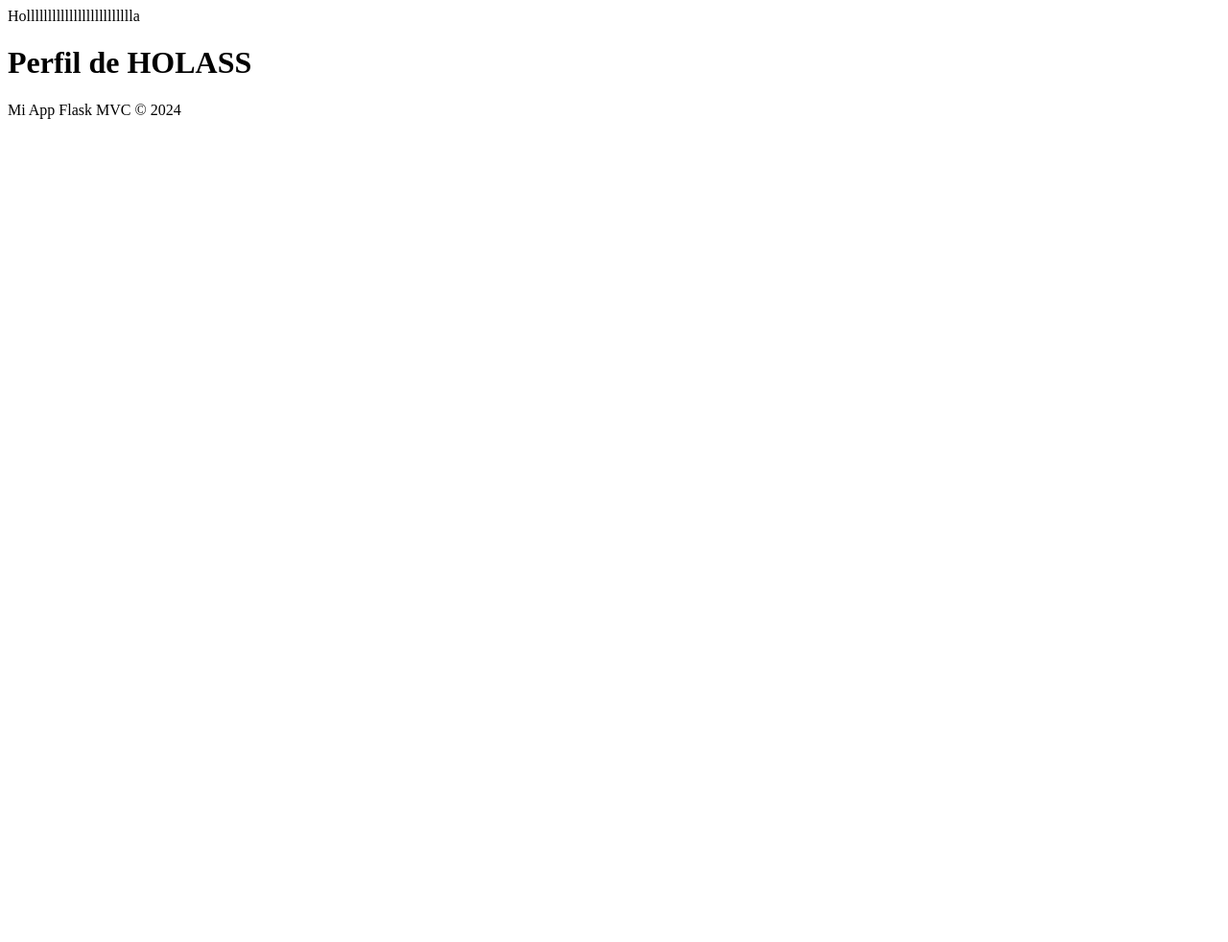
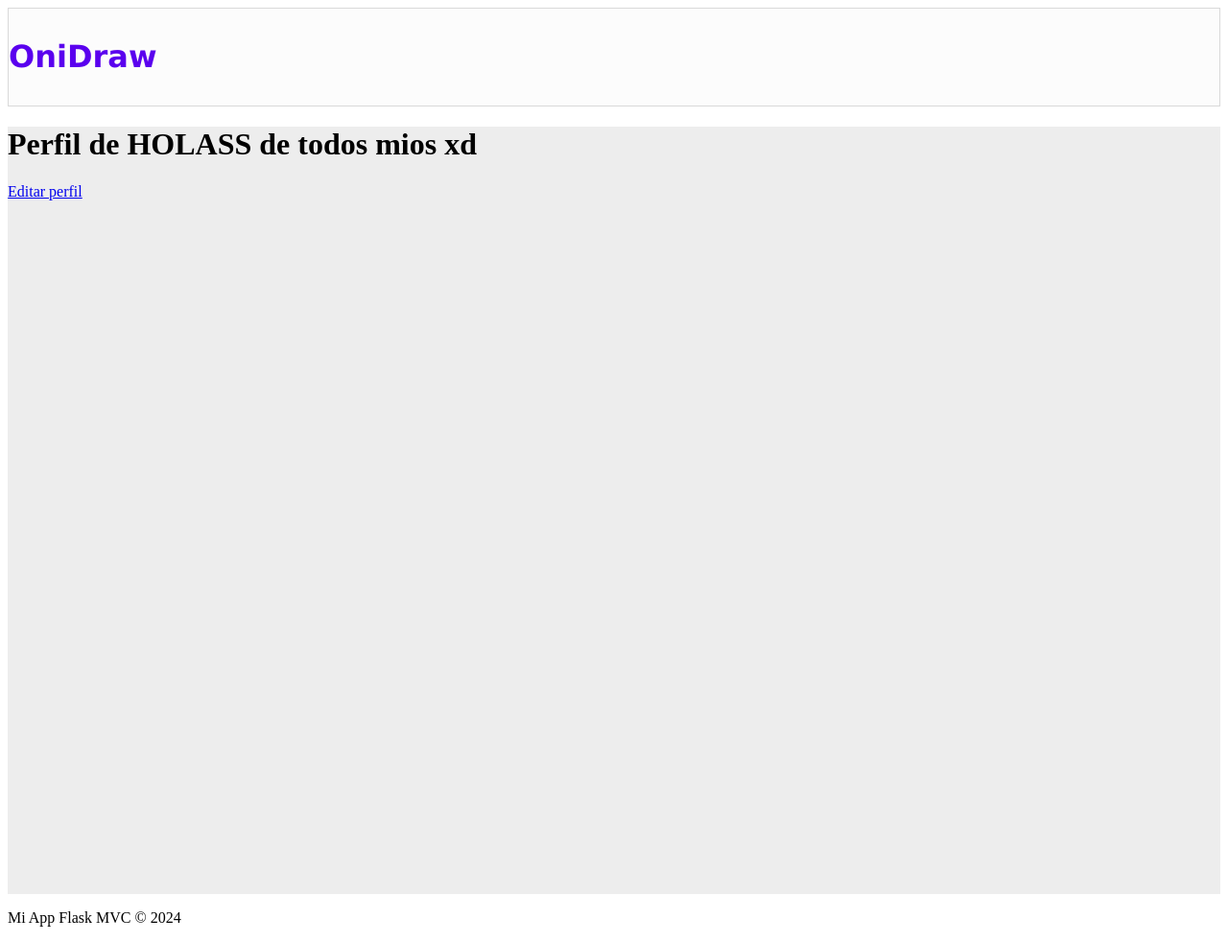
Before and after one commit to bspoloo/drawnime, a Flask app: page / in a window 1280 px wide. Shown: the whole page at 96% size. Before the commit the page ends 124 px from the top, so only its background shows below. Run offline with Flask 3, Linux system fonts and the light colour scheme.

Commit message:
components

```diff
--- a/app/__init__.py
+++ b/app/__init__.py
@@ -4,9 +4,10 @@ from app.controllers.home_controller import home_bp
 import os
 
 def create_app():
-    # Configurar la ruta de templates correctamente
+    # Configurar las rutas de templates y static correctamente
     template_dir = os.path.abspath(os.path.join(os.path.dirname(__file__), '..', 'templates'))
-    app = Flask(__name__, template_folder=template_dir)
+    static_dir = os.path.abspath(os.path.join(os.path.dirname(__file__), '..', 'static'))
+    app = Flask(__name__, template_folder=template_dir, static_folder=static_dir)
     app.config.from_object(Config)
 
 
--- /dev/null
+++ b/static/css/app.css
@@ -0,0 +1,27 @@
+.header {
+    display: flex;
+    justify-content: space-between;
+    align-items: center;
+    padding: 10px 20px;
+}
+
+.menu-header {
+    background-color: #333;
+    color: #1c7c8d;
+    padding: 10px 0;
+    background-color: #fcfcfc;
+    font-family: Verdana, Geneva, Tahoma, sans-serif;
+    border: 1px solid #d9d9d9;
+}
+
+.title-header {
+    font-size: 24px;
+    font-weight: bold;
+    color: #5A00EE;
+    position: relative;
+    font-size: 2rem;
+}
+.container {
+    background-color: #ededed;
+    height: 100vh;
+}
--- a/templates/base.html
+++ /dev/null
@@ -1,18 +0,0 @@
-<!DOCTYPE html>
-<html>
-  <head>
-    <title>Mi App Flask MVC</title>
-  </head>
-  <body>
-    <header>
-      Hollllllllllllllllllllllllla
-    </header>
-
-    {% block content %}
-    {% endblock %}
-
-    <footer>
-      <p>Mi App Flask MVC &copy; 2024</p>
-    </footer>
-  </body>
-</html>
--- /dev/null
+++ b/templates/components/menu-left.html
@@ -0,0 +1,3 @@
+{% macro button(label, color='blue', href='#') %}
+  <a href="{{ href }}" class="btn {{ color }}">{{ label }}</a>
+{% endmacro %}
--- a/templates/home/index.html
+++ b/templates/home/index.html
@@ -1,5 +1,7 @@
-{% extends 'base.html' %}
+{% extends 'layout.html' %}
+{% from 'components/menu-left.html' import button %}
 
 {% block content %}
-  <h1>Perfil de HOLASS</h1>
+  <h1>Perfil de HOLASS de todos mios xd</h1>
+  {{ button('Editar perfil', 'green', '/editar') }}
 {% endblock %}
--- /dev/null
+++ b/templates/layout.html
@@ -0,0 +1,26 @@
+<!DOCTYPE html>
+<html>
+
+<head>
+  <title>OniDraw</title>
+  <link rel="stylesheet" href="{{ url_for('static', filename='css/app.css') }}">
+</head>
+
+<body>
+  <header class="menu-header">
+    <h1 class="title-header">
+      OniDraw
+    </h1>
+  </header>
+  <main class="container">
+    {% block content %}
+    {% endblock %}
+  </main>
+
+
+  <footer>
+    <p>Mi App Flask MVC &copy; 2024</p>
+  </footer>
+</body>
+
+</html>
```
Also changed, not shown: resources/app.css (deleted).
